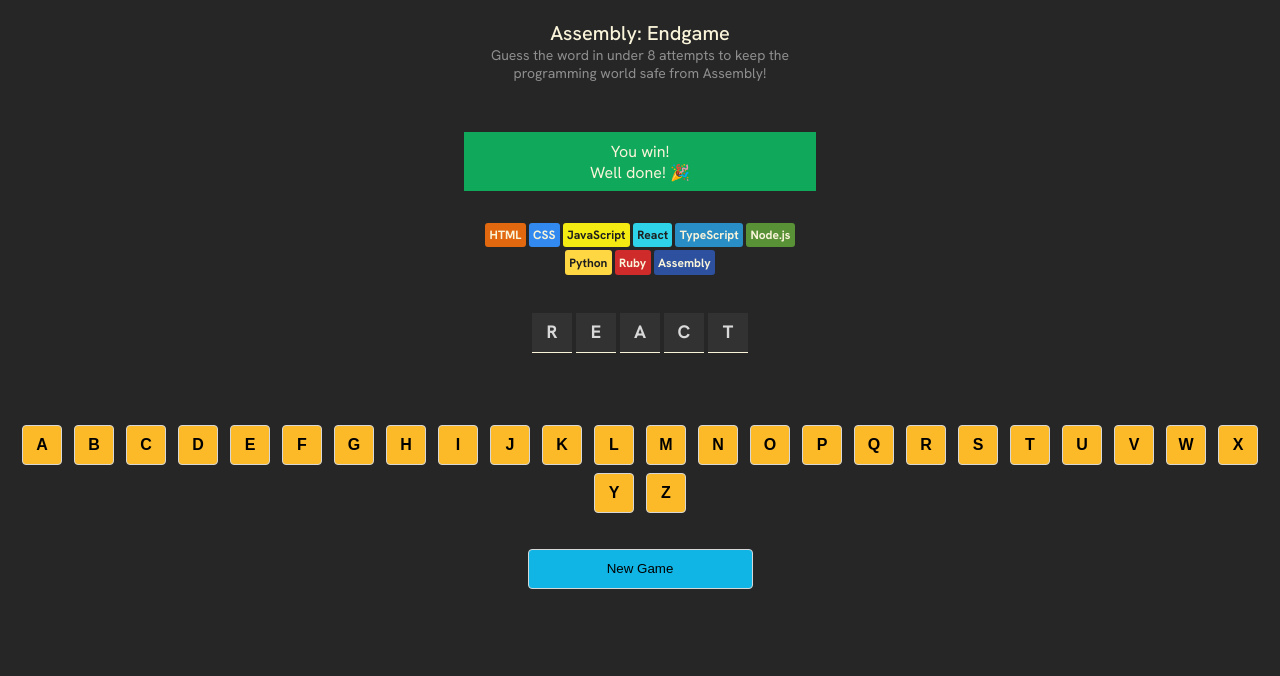
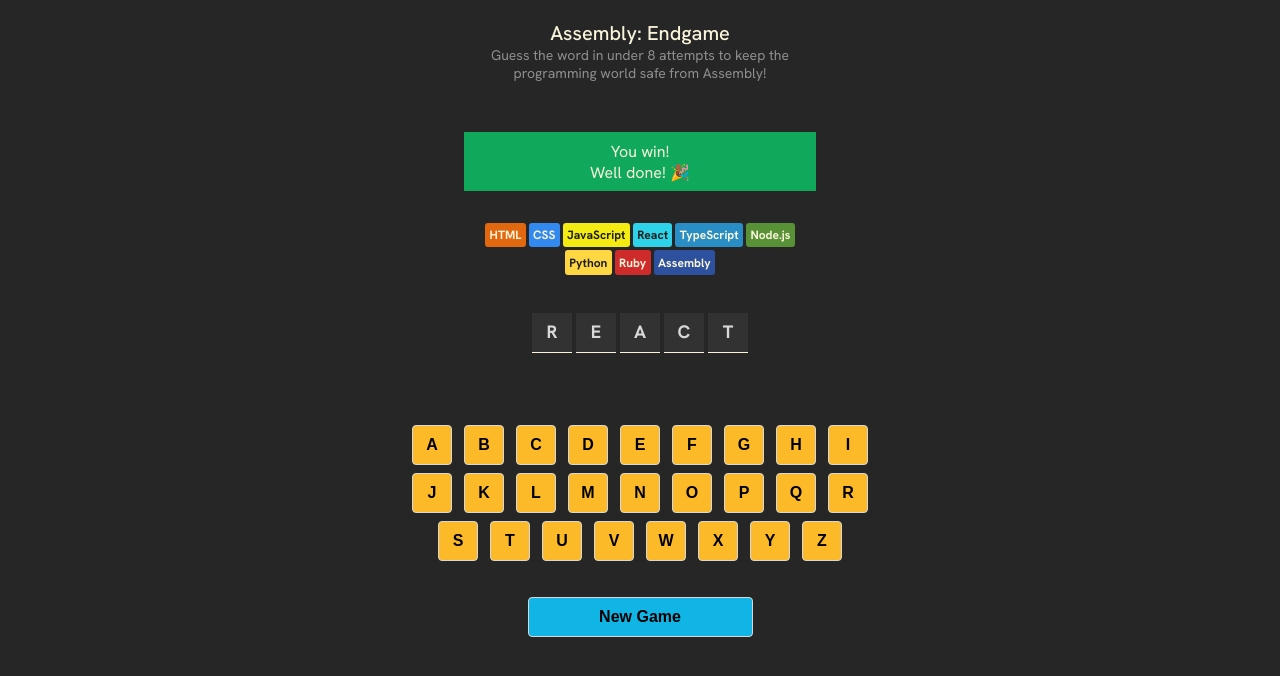
Before and after one commit to emazack/assembly-game, a React (Vite) app: page / in a window 1280 px wide. Shown: the top 676 px of the page. Built offline with nearby package versions, Linux system fonts and the light colour scheme.

Commit message:
Enhance keyboard layout with max-width and full width properties; update new game button styles for improved visibility

```diff
--- a/src/index.css
+++ b/src/index.css
@@ -98,6 +98,8 @@ section.keyboard {
     flex-wrap: wrap;
     justify-content: center;
     gap: 8px;
+    max-width: 480px;
+    width: 100%;
 }
 
 section.keyboard>.letter {
@@ -135,4 +137,8 @@ button.new-game {
     display: block;
     margin-inline: auto;
     cursor: pointer;
+    font-weight: 600;
+    font-size: 16px;
+    line-height: 100%;
+    text-align: center;
 }
```
